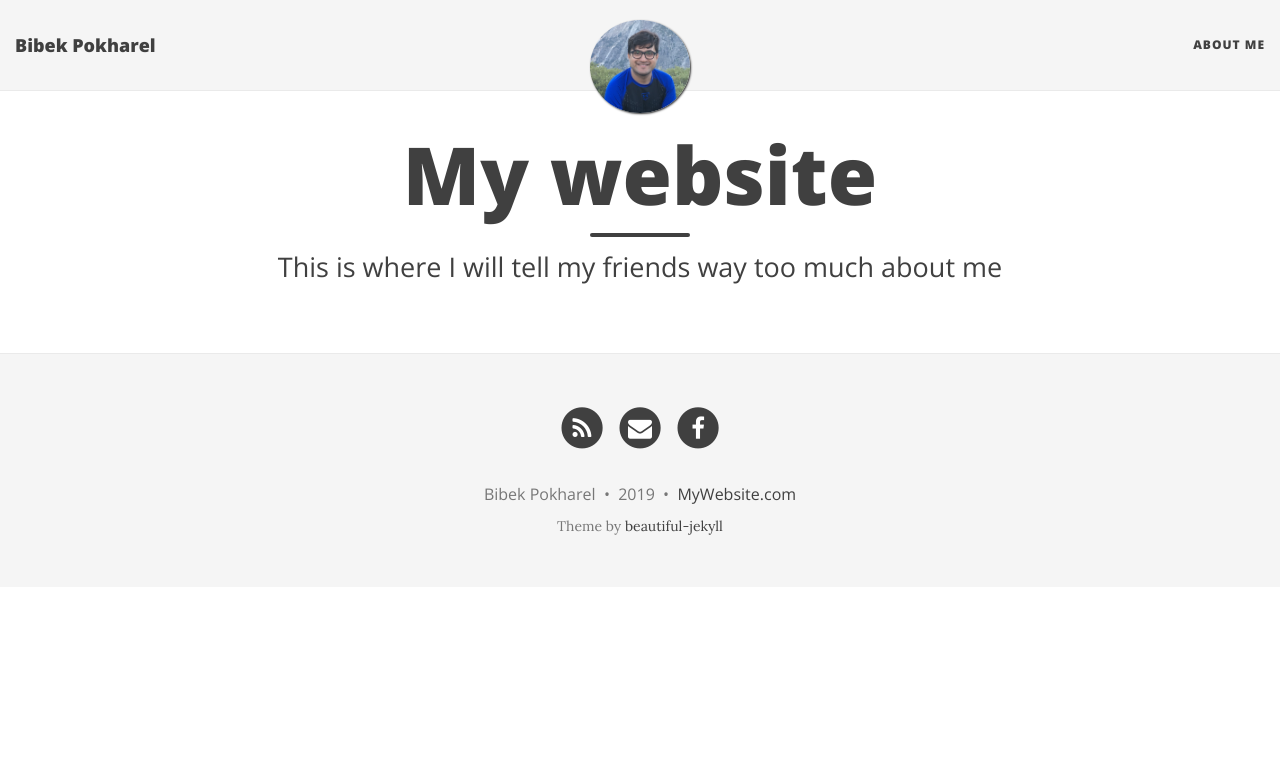
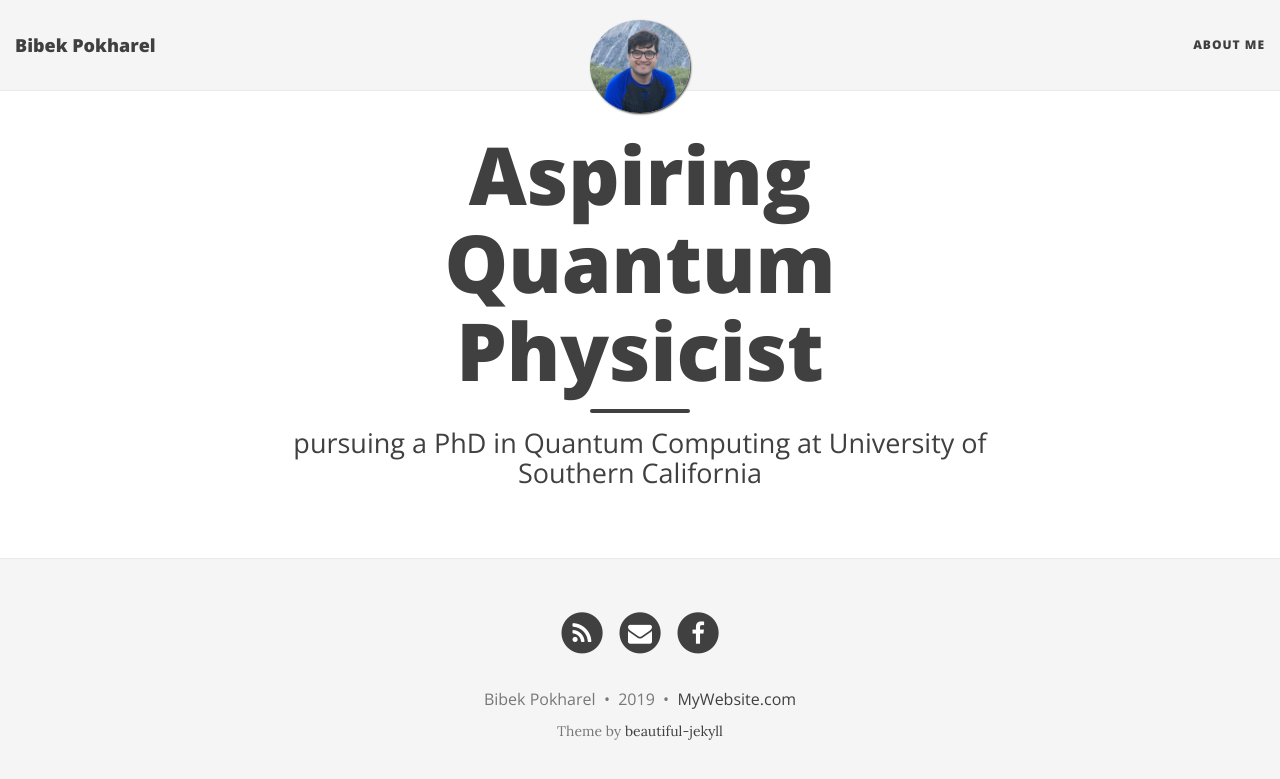
Before and after one commit to bibekpokharel/bibekpokharel.github.io, a Jekyll site: the page built from index.html, in a window 1280 px wide. Shown: the top 779 px of the page. Built offline with Jekyll 4.4.1, drawn with Linux system fonts in a browser that asks for light colours; nearby versions of some CDN libraries; the list of posts is cut into pages by our own code.

Commit message:
start modifying the frontpage

```diff
--- a/index.html
+++ b/index.html
@@ -1,7 +1,7 @@
 ---
 layout: page
-title: My website
-subtitle: This is where I will tell my friends way too much about me
+title: Aspiring Quantum Physicist
+subtitle: pursuing a PhD in Quantum Computing at University of Southern California
 use-site-title: true
 ---
 
```
